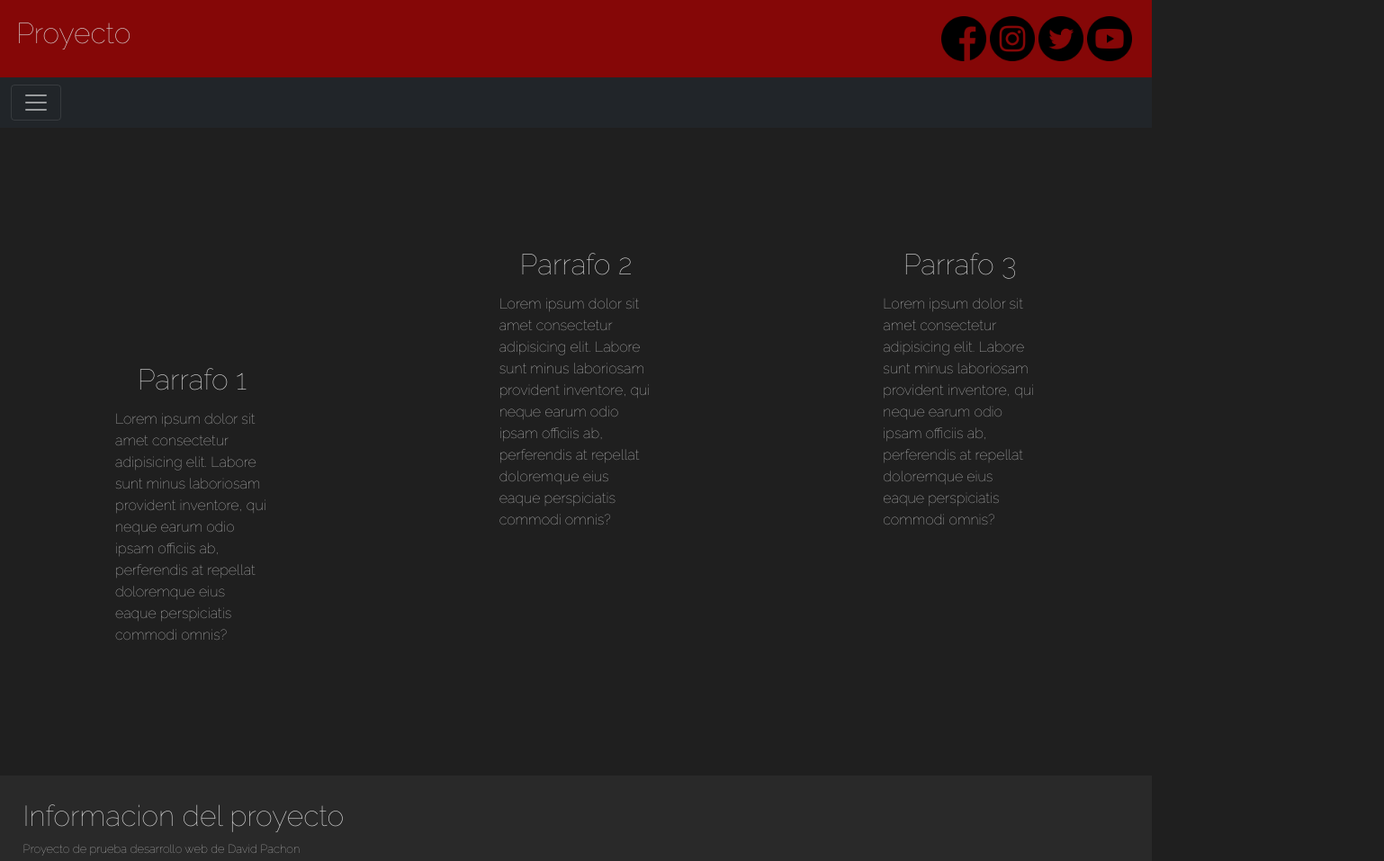
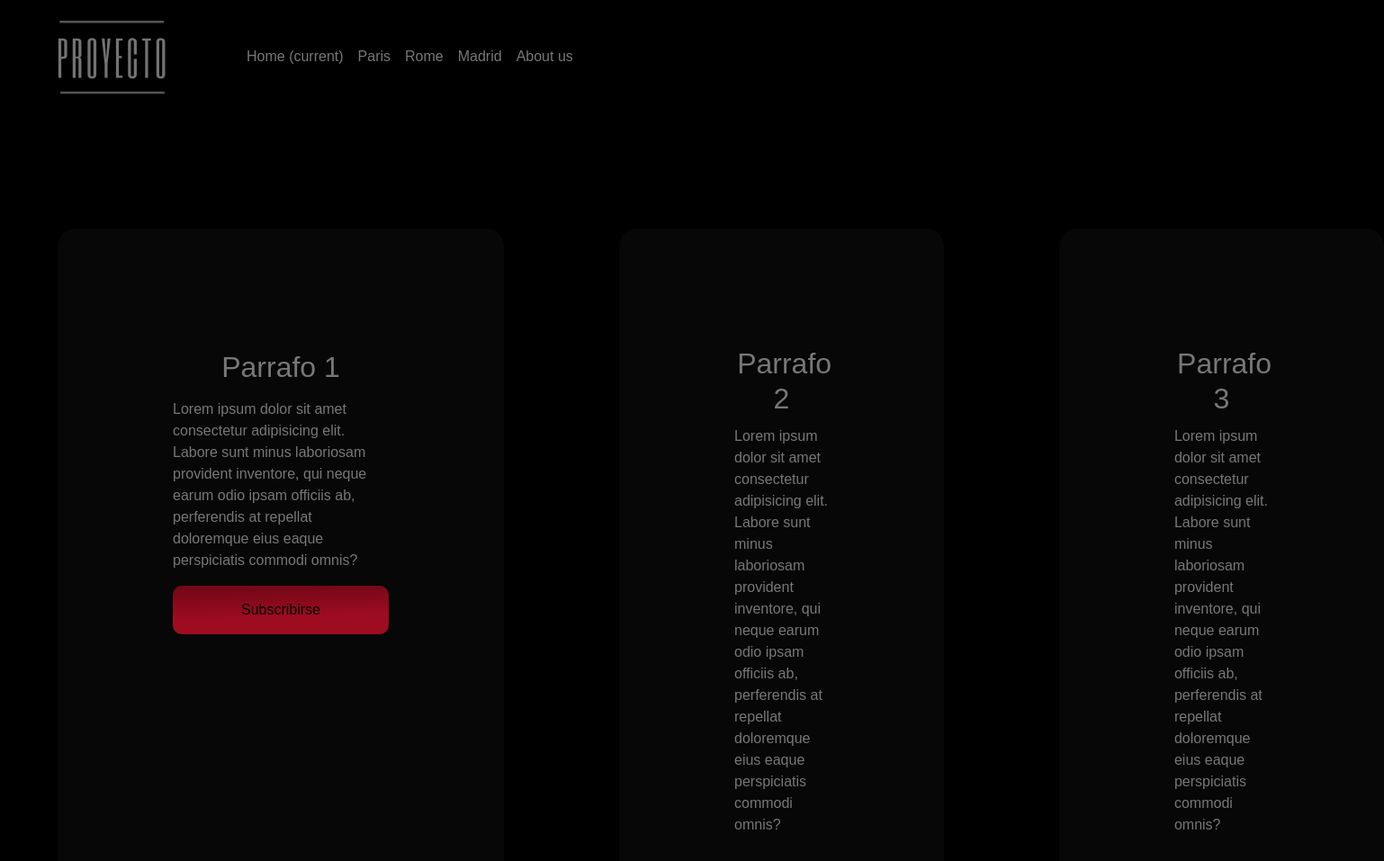
Before and after one commit to Davidtiago27/Proyecto2, a website: page index.html in a window 1280 px wide. Shown: the top 957 px of the page at 90% size, 1538 px wide, since content can reach past the window. Drawn offline with nearby package versions, Linux system fonts and the light colour scheme; a web font is replaced by a local one.

Commit message:
modificando pagina

```diff
--- a/CSS/main.css
+++ b/CSS/main.css
@@ -1,10 +1,15 @@
 body {
-  background-color: #1F1F1F;
-  color: #dbdbdb;
-  font-family: 'Raleway', sans-serif; }
+  background-color: #000000;
+  color: #777777;
+  font-family: 'KoHo', sans-serif; }
 
-.titulo {
-  background-color: #850707; }
+nav {
+
+  color: #777777;}
+
+  .navbar-light .navbar-nav .nav-link {
+    color: #777777;
+  }
 
 .titulo1 {
   text-align: center;
@@ -22,18 +27,40 @@ body {
   padding: 3%; }
 
 .articulo1 {
-  padding: 20% 10% 10% 10%; }
+  padding: 10% 10% 10% 10%;
+  margin: 10% 5% 5% 5%;
+  background-color: #070707;
+  border-radius: 20px;
+}
 
 .articulo2 {
-  padding: 10% 10% 10% 10%; }
+  padding: 10% 10% 10% 10%;
+  margin: 10% 5% 5% 5%;
+  background-color: #070707;
+  border-radius: 20px;}
 
 .articulo3 {
-  padding: 10% 10% 20% 10%; }
+  padding: 10% 10% 10% 10%;
+  margin: 10% 5% 5% 5%;
+  background-color: #070707;
+  border-radius: 20px;}
 
 footer {
   padding: 2%;
   background-color: #292929;
   font-size: small; }
+
+.boton {
+  border: 0;
+  width: 240px;
+  padding: 15px 20px;
+  display: flex;
+  text-align: center;
+  border-color: none;
+  border-radius: 10px;
+  background-image: linear-gradient( 178.2deg,  rgba(118,8,23,1) 10.9%, rgba(158,12,33,1) 62.6% );
+
+}
 
 /* laptop view */
 @media (min-width: 768px) {
--- a/index.html
+++ b/index.html
@@ -10,48 +10,49 @@
 
     <link rel="stylesheet" href="CSS/main.css">
     <link rel="preconnect" href="https://fonts.gstatic.com">
+    <link href="https://fonts.googleapis.com/css2?family=KoHo:wght@500&display=swap" rel="stylesheet">
+    <link rel="preconnect" href="https://fonts.gstatic.com">
   <link href="https://fonts.googleapis.com/css2?family=Raleway:wght@100&display=swap" rel="stylesheet">
   <link rel="preconnect" href="https://fonts.gstatic.com">
   <link href="https://fonts.googleapis.com/css2?family=Raleway:wght@100&display=swap" rel="stylesheet">
 </head>
 <body>
-    <header class="titulo" >
-        <h1 class="titulo1">Proyecto</h1>
-
-        <Div class="redes">
-          <a href="https://www.facebook.com/"> <img src="Imagenes-redes/facebook.png" width="50" alt="facebook"></a> </li>
-          <a href="https://www.instagram.com/"> <img src="Imagenes-redes/instagram.png" width="50" alt="instagram"></a> </li>
-          <a href="https://twitter.com/?lang=es"> <img src="Imagenes-redes/twitter.png" width="50" alt="twitter"></a> </li>
-          <a href="https://co.pinterest.com/"> <img src="Imagenes-redes/youtube.png" width="50" alt="pinterest"></a> </li>
-        </Div>
-    </header>
-
-    <div class="collapse" id="navbarToggleExternalContent">
-      <div class="bg-dark p-4">
-        <h5 class="text-white h4">Menu</h5>
-        <span class="text-muted">
-          <li><a class="menu1" href="index.html">Home</a></li>
-          <li><a class="menu2" href="destinos.html">Articulo 1</a></li>
-          <li><a class="menu3" href="preguntas.html">Articulo 2</a></li>
-          <li><a class="menu4" href="blog.html">Articulo 3</a></li>
-          <li><a class="menu5" href="contacto.html">Contacto</a></li>
-          <li><a class="menu6" href="contacto.html">Sobre nosotros</a></li>
-        </span>
-      </div>
-    </div>
-    <nav class="navbar navbar-dark bg-dark">
-      <div class="container-fluid">
-        <button class="navbar-toggler" type="button" data-bs-toggle="collapse" data-bs-target="#navbarToggleExternalContent" aria-controls="navbarToggleExternalContent" aria-expanded="false" aria-label="Toggle navigation">
+  <header class="header">
+    <nav class="navbar navbar-expand-lg navbar-light style="background-color: #0C1618;>
+        <a class="navbar-brand" href="index.html">
+            <img src="Imagenes-redes/logo.png" width="250" height="100" alt="">
+          </a>
+        <button class="navbar-toggler" type="button" data-toggle="collapse" data-target="#navbarNav" aria-controls="navbarNav" aria-expanded="false" aria-label="Toggle navigation">
           <span class="navbar-toggler-icon"></span>
         </button>
-      </div>
-    </nav>
+        <div class="collapse navbar-collapse" id="navbarNav">
+          <ul class="navbar-nav">
+            <li class="nav-item active">
+              <a class="nav-link" href="#">Home <span class="sr-only">(current)</span></a>
+            </li>
+            <li class="nav-item">
+              <a class="nav-link" href="Paris.html">Paris</a>
+            </li>
+            <li class="nav-item">
+              <a class="nav-link" href="Rome.html">Rome</a>
+            </li>
+            <li class="nav-item">
+              <a class="nav-link" href="Madrid.html">Madrid</a>
+            </li>
+            <li class="nav-item">
+              <a class="nav-link" href="about.html">About us</a>
+            </li>
+          </ul>
+        </div>
+      </nav>
+</header>
 
     <main class="articulos">
 
         <article class="articulo1">
             <h2 class="titulo__articulo">Parrafo 1</h2>
             <p>Lorem ipsum dolor sit amet consectetur adipisicing elit. Labore sunt minus laboriosam provident inventore, qui neque earum odio ipsam officiis ab, perferendis at repellat doloremque eius eaque perspiciatis commodi omnis?</p>
+            <input class="boton" type="submit" value="Subscribirse">
         </article>
 
         <article class="articulo2">
@@ -83,7 +84,8 @@
 
     </footer>
 
-    <script src="https://cdn.jsdelivr.net/npm/@popperjs/core@2.9.1/dist/umd/popper.min.js" integrity="sha384-SR1sx49pcuLnqZUnnPwx6FCym0wLsk5JZuNx2bPPENzswTNFaQU1RDvt3wT4gWFG" crossorigin="anonymous"></script>
-    <script src="https://cdn.jsdelivr.net/npm/bootstrap@5.0.0-beta3/dist/js/bootstrap.min.js" integrity="sha384-j0CNLUeiqtyaRmlzUHCPZ+Gy5fQu0dQ6eZ/xAww941Ai1SxSY+0EQqNXNE6DZiVc" crossorigin="anonymous"></script>
+    <script src="https://code.jquery.com/jquery-3.2.1.slim.min.js" integrity="sha384-KJ3o2DKtIkvYIK3UENzmM7KCkRr/rE9/Qpg6aAZGJwFDMVNA/GpGFF93hXpG5KkN" crossorigin="anonymous"></script>
+    <script src="https://cdnjs.cloudflare.com/ajax/libs/popper.js/1.12.9/umd/popper.min.js" integrity="sha384-ApNbgh9B+Y1QKtv3Rn7W3mgPxhU9K/ScQsAP7hUibX39j7fakFPskvXusvfa0b4Q" crossorigin="anonymous"></script>
+    <script src="https://maxcdn.bootstrapcdn.com/bootstrap/4.0.0/js/bootstrap.min.js" integrity="sha384-JZR6Spejh4U02d8jOt6vLEHfe/JQGiRRSQQxSfFWpi1MquVdAyjUar5+76PVCmYl" crossorigin="anonymous"></script>
 </body>
 </html>
```
Also changed, not shown: Imagenes-redes/logo.png (added).
